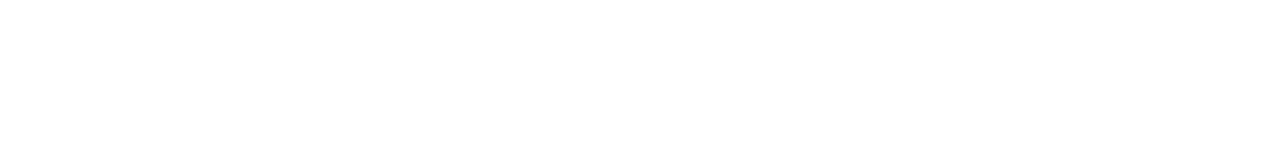
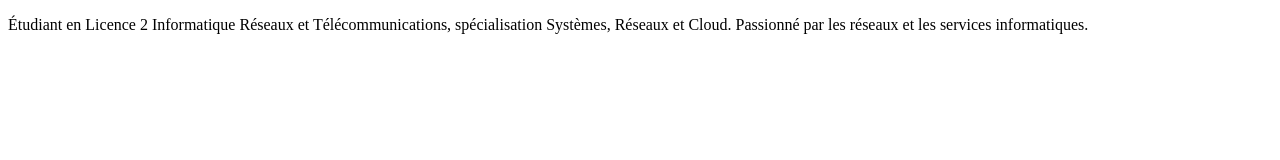
Before and after one commit to amos-hdrs/mon-cv, a plain HTML site: page index.html in a window 1280 px wide. Drawn offline with Linux system fonts and the light colour scheme.

Commit message:
mise en place de la section description

```diff
--- a/index.html
+++ b/index.html
@@ -7,7 +7,7 @@
 </head>
 <body>
   <!-- TITRE -->
-  <!-- DESCRIPTION -->
+  <p>Étudiant en Licence 2 Informatique Réseaux et Télécommunications, spécialisation Systèmes, Réseaux et Cloud. Passionné par les réseaux et les services informatiques.</p>
   <!-- FORMATIONS -->
   <!-- COMPETENCES -->
   <!-- ASSOCIATIONS -->
```
